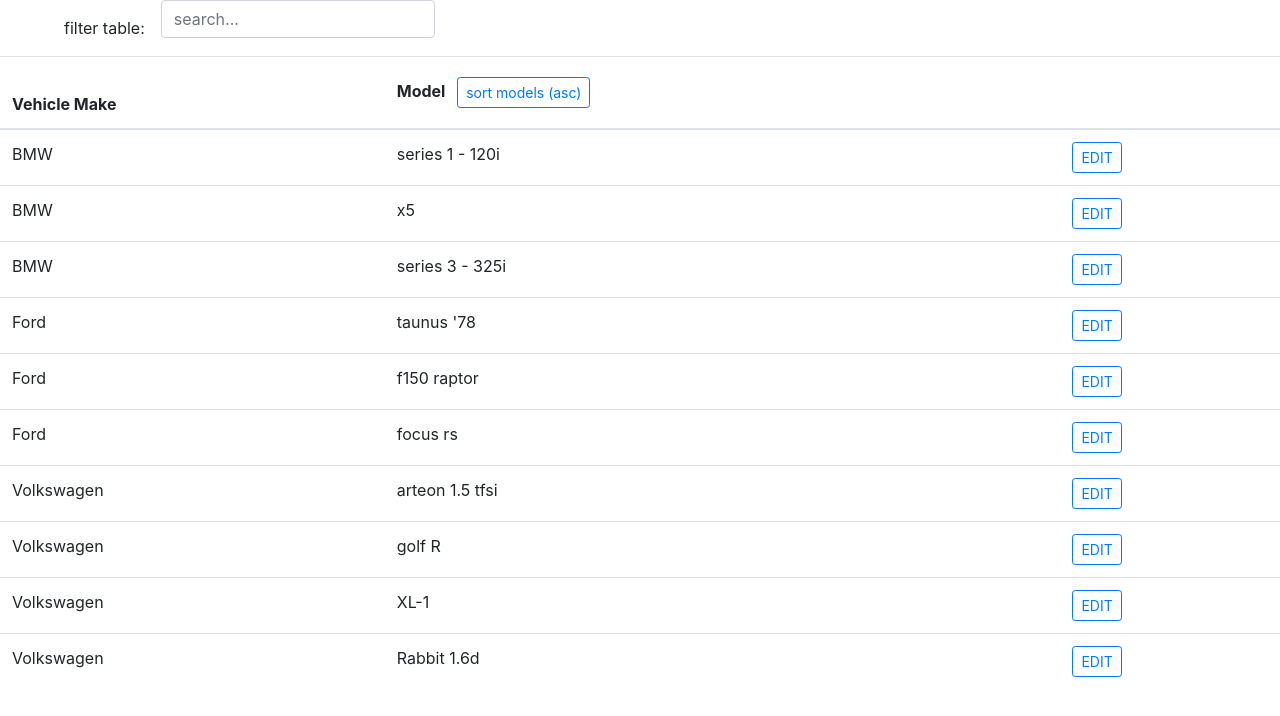
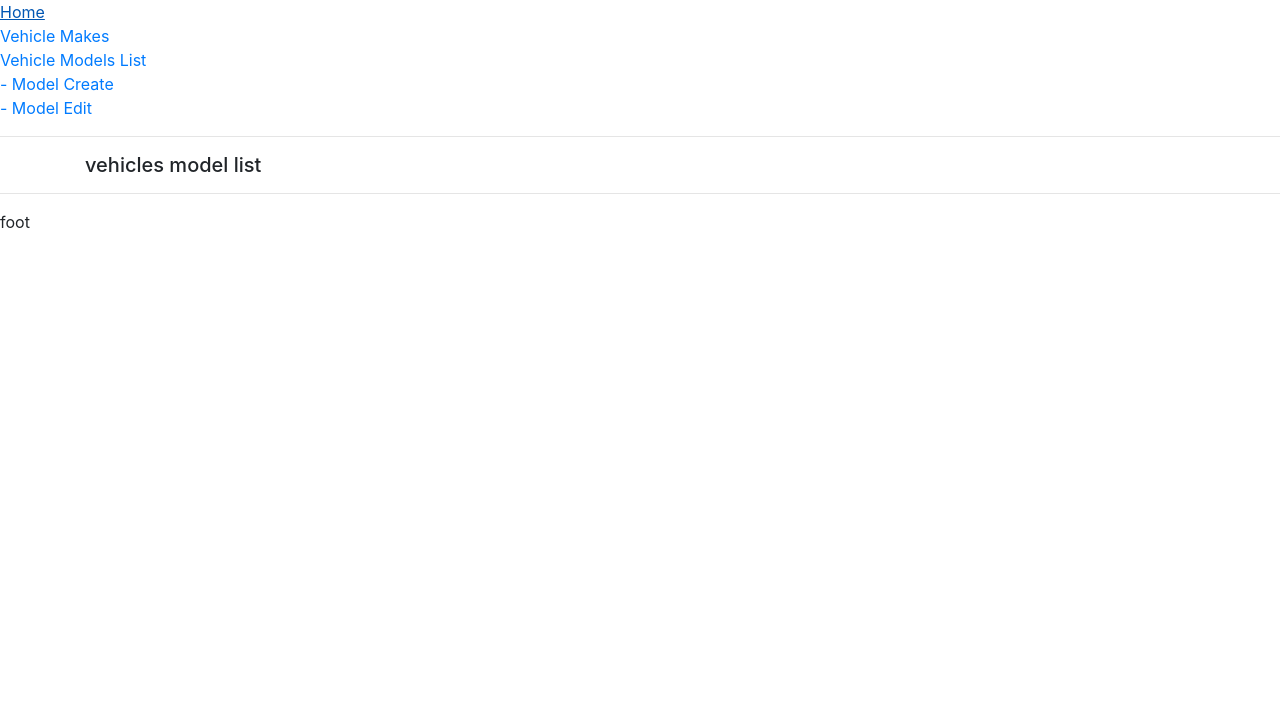
Before and after one commit to turpija/front, a React (Create React App) app: page /vehicle-models in a window 1280 px wide. Shown: the top 716 px of the page. Built offline with nearby package versions, Linux system fonts and the light colour scheme.

Commit message:
nova struktura, pejđovi, route

```diff
--- a/package.json
+++ b/package.json
@@ -12,6 +12,7 @@
     "mobx-react": "^6.1.5",
     "react": "^16.12.0",
     "react-dom": "^16.12.0",
+    "react-router-dom": "^5.1.2",
     "react-scripts": "3.3.0"
   },
   "scripts": {
--- a/src/App.js
+++ b/src/App.js
@@ -1,13 +1,12 @@
 import React from "react";
 import "./App.css";
 import { observable } from "mobx";
-import VehicleList from "./components/VehicleList";
-import Search from "./components/Search";
+import Layout from "./layouts/Layout";
 
 function App() {
   return (
     <div>
-      <VehicleList />
+      <Layout />
     </div>
   );
 }
--- a/src/VehicleMakeDB.js
+++ b/src/common/data/VehicleMake.js
@@ -1,4 +1,4 @@
-const makes = [
+const vehicleMakes = [
   {
     Id: "mn5467v",
     Name: "BMW",
--- a/src/VehicleModelDB.js
+++ b/src/common/data/VehicleModel.js
@@ -1,4 +1,4 @@
-const models = [
+const vehicleModels = [
   {
     Id: "345nm7bvn5",
     MakeId: "mn5467v",
--- /dev/null
+++ b/src/layouts/Layout.jsx
@@ -0,0 +1,54 @@
+import React, { Component } from "react";
+import {
+  Route,
+  BrowserRouter as Router,
+  Redirect,
+  Switch,
+  NavLink
+} from "react-router-dom";
+import HomePage from "./../pages/home/HomePage";
+import ModelCreate from "./../pages/vehicle-makes/model/ModelCreate";
+import ModelEdit from "../pages/vehicle-makes/model/ModelEdit";
+import MakeList from "../pages/vehicle-makes/MakeList";
+import ModelList from "./../pages/vehicle-makes/model/ModelList";
+
+class Layout extends Component {
+  render() {
+    return (
+      <React.Fragment>
+        {" "}
+        <Router>
+          <nav className="navbar-nav">
+            <NavLink to="/home">Home</NavLink>
+            <NavLink to="/vehicle-makes">Vehicle Makes</NavLink>
+            <NavLink to="/vehicle-models">Vehicle Models List</NavLink>
+            <NavLink to="/vehicle-makes/model-create">- Model Create</NavLink>
+            <NavLink to="/vehicle-makes/model-edit">- Model Edit</NavLink>
+          </nav>
+          <hr />
+          <main className="container">
+            <Switch>
+              <Route path="/home" component={HomePage}></Route>
+              <Route exact path="/vehicle-makes" component={MakeList}></Route>
+              <Route
+                path="/vehicle-makes/model-create"
+                component={ModelCreate}
+              ></Route>
+              <Route
+                path="/vehicle-makes/model-edit"
+                component={ModelEdit}
+              ></Route>
+
+              <Route exact path="/vehicle-models" component={ModelList}></Route>
+              <Redirect from="/" exact to="/home" />
+            </Switch>
+          </main>
+        </Router>
+        <hr />
+        <footer>foot</footer>
+      </React.Fragment>
+    );
+  }
+}
+
+export default Layout;
--- /dev/null
+++ b/src/pages/home/HomePage.jsx
@@ -0,0 +1,7 @@
+import React from "react";
+
+const HomePage = () => {
+  return <h5>homepage</h5>;
+};
+
+export default HomePage;
--- /dev/null
+++ b/src/pages/vehicle-makes/MakeList.jsx
@@ -0,0 +1,7 @@
+import React from "react";
+
+const MakeList = () => {
+  return <h5>vehicles make list</h5>;
+};
+
+export default MakeList;
--- /dev/null
+++ b/src/pages/vehicle-makes/model/ModelCreate.jsx
@@ -0,0 +1,7 @@
+import React from "react";
+
+const ModelCreate = () => {
+  return <h5>model create</h5>;
+};
+
+export default ModelCreate;
--- /dev/null
+++ b/src/pages/vehicle-makes/model/ModelEdit.jsx
@@ -0,0 +1,7 @@
+import React from "react";
+
+const ModelEdit = () => {
+  return <h5>model edit</h5>;
+};
+
+export default ModelEdit;
--- /dev/null
+++ b/src/pages/vehicle-makes/model/ModelList.jsx
@@ -0,0 +1,7 @@
+import React from "react";
+
+const ModelList = () => {
+  return <h5>vehicles model list</h5>;
+};
+
+export default ModelList;
```
Also changed, not shown: 1 other file (tests, documents, lock files or other folders).
